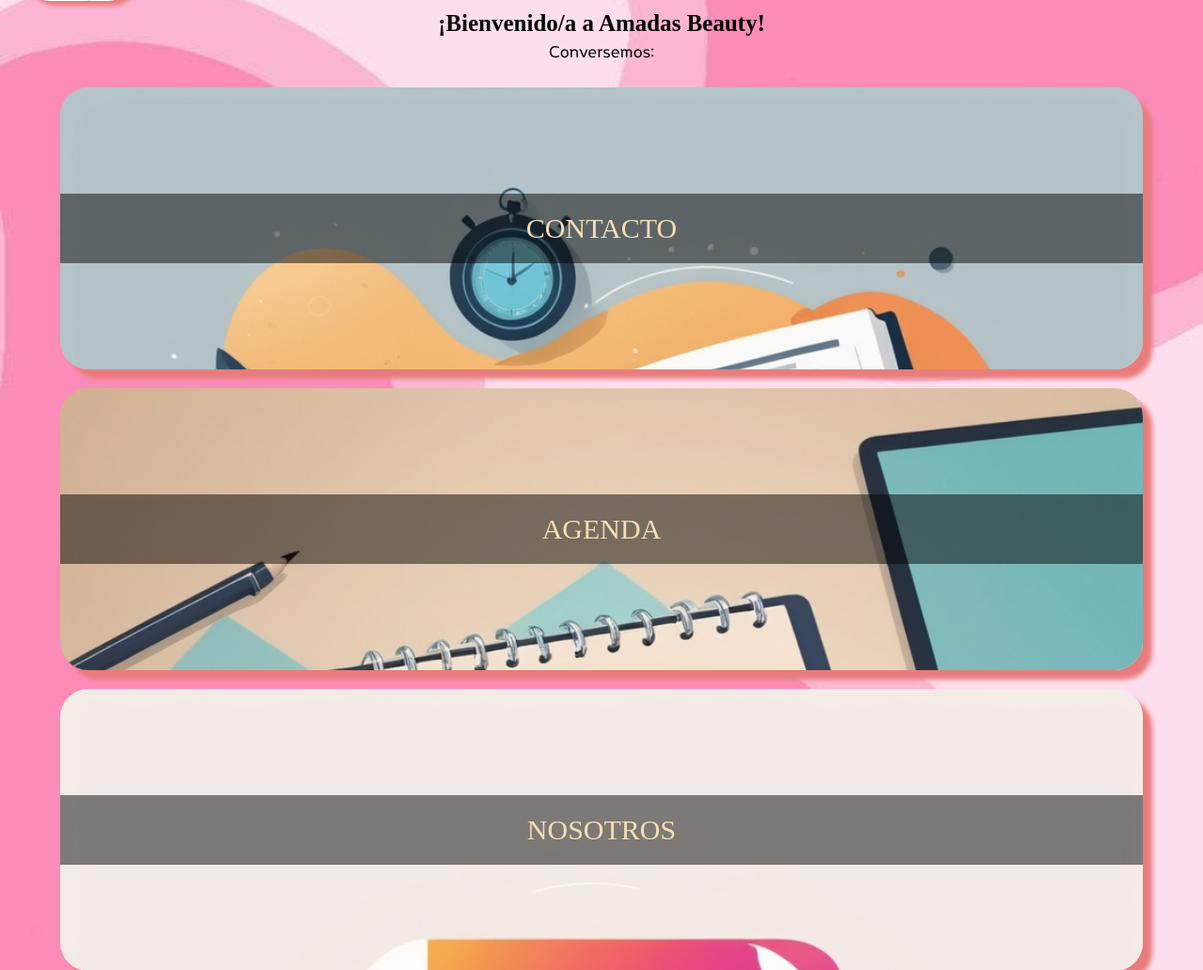
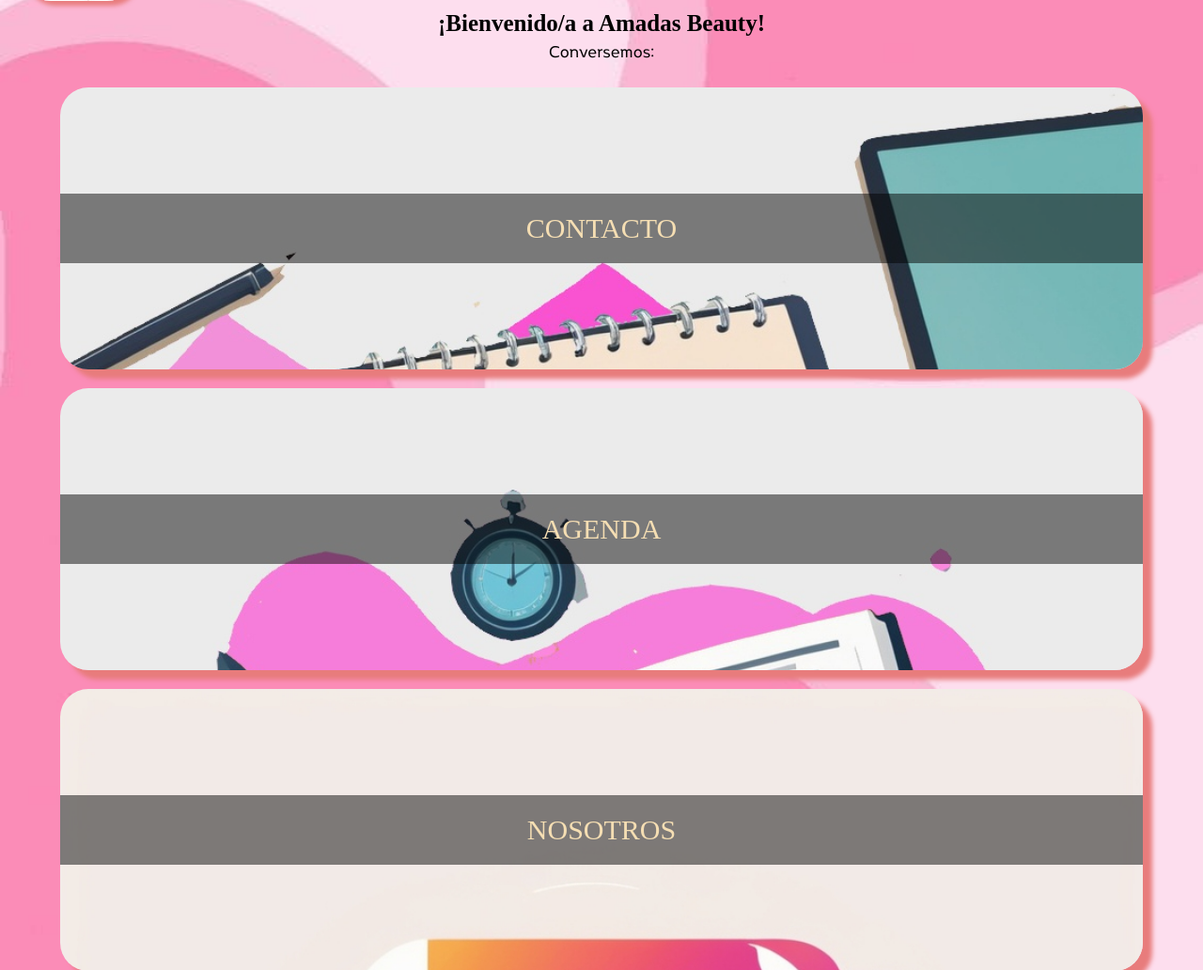
Before and after one commit to Jon-Arr/amadasbeauty, a PHP site: page / in a window 1280 px wide. Shown: the part 269-1301 px from the top of the page at 94% size. Run offline with PHP 8.4, Linux system fonts and the light colour scheme; some web fonts are replaced.

Commit message:
imagenes portada

```diff
--- a/css/styles.css
+++ b/css/styles.css
@@ -116,11 +116,11 @@
     padding: 20px 0;
 }
 .seccion-agenda{
-    background-image: url("../media/seccion-contact.jpg");
+    background-image: url("../media/seccion-contact2.jpg");
 
 }
 .seccion-contacto{
-    background-image: url("../media/seccion-agenda.jpg");
+    background-image: url("../media/seccion-agenda2.jpg");
 }
 .seccion-nosotros{
     background-image: url("../media/seccion-insta.jpg");
```
Also changed, not shown: media/seccion-agenda.jpg, media/seccion-agenda2.jpg (added), media/seccion-contact.jpg, media/seccion-contact2.jpg (added).
